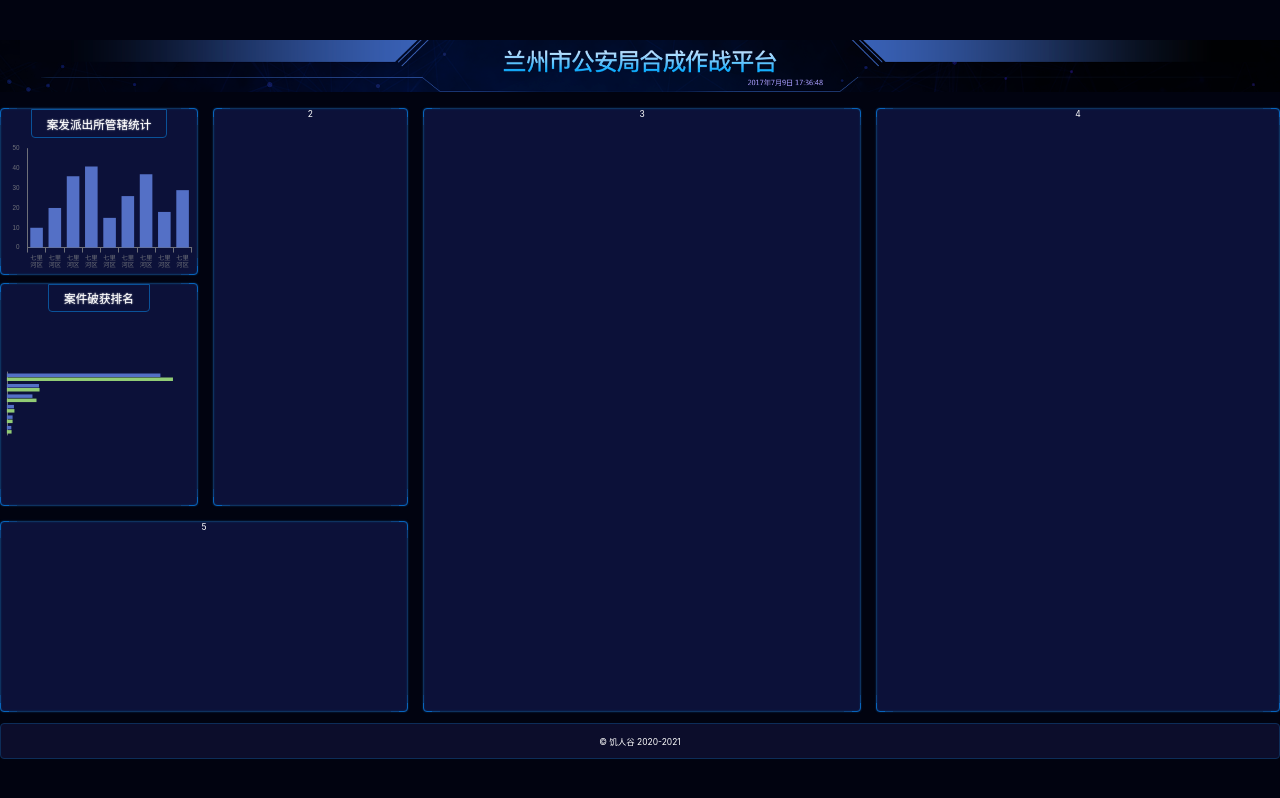
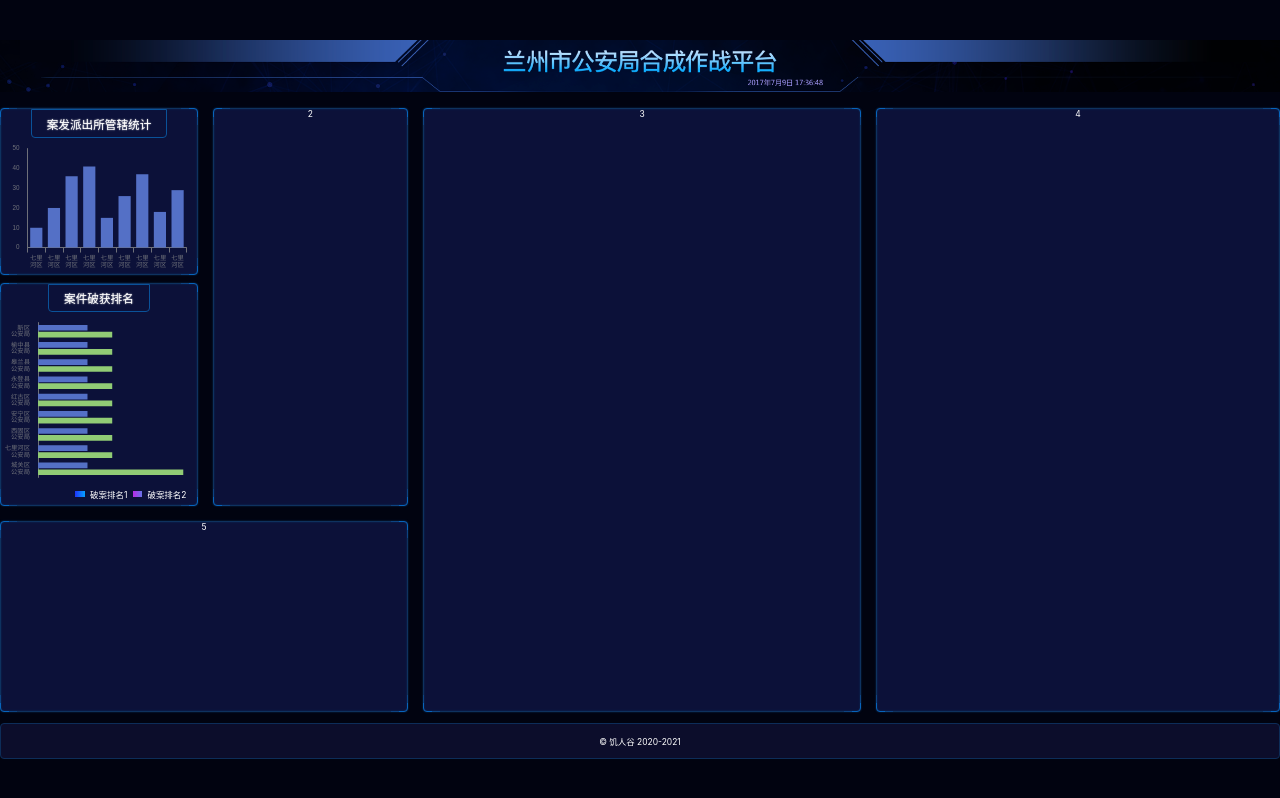
Before and after one commit to 15980904537/visualization, a React (Vite) app: page /#/ in a window 1280 px wide. Built offline with nearby package versions, Linux system fonts and the light colour scheme.

Commit message:
配置第二个柱形图

```diff
--- a/src/components/charts1.tsx
+++ b/src/components/charts1.tsx
@@ -1,7 +1,5 @@
 import React, { useRef, useEffect } from "react";
 import * as echarts from "echarts";
-import { px } from "../shared/px";
-import { baseEchartOptions } from "../shared/baseEchartOption";
 import { createEchartsOptions } from "../shared/createEchartsOption";
 export const Chart1: React.FunctionComponent = () => {
   const divRef = useRef(null);
@@ -24,7 +22,6 @@ export const Chart1: React.FunctionComponent = () => {
             "七里河区",
           ],
           axisLabel: {
-            fontSize: px(12),
             formatter(value) {
               if (value.length > 2) {
                 let array = value.split("");
@@ -41,9 +38,6 @@ export const Chart1: React.FunctionComponent = () => {
           splitLine: { show: false },
           axisLine: {
             show: true,
-          },
-          axisLabel: {
-            fontSize: px(12),
           },
         },
         series: [
--- a/src/components/charts2.tsx
+++ b/src/components/charts2.tsx
@@ -1,19 +1,30 @@
 import React, { useRef, useEffect } from "react";
 import * as echarts from "echarts";
+import { createEchartsOptions } from "../shared/createEchartsOption";
 import { px } from "../shared/px";
-import { createEchartsOptions } from "../shared/createEchartsOption";
 
 export const Chart2: React.FunctionComponent = () => {
   const divRef = useRef(null);
   useEffect(() => {
     var echart = echarts.init(divRef.current);
+    const newData = [
+      { name: "城关区公安局", 2011: 2, 2012: Math.random() * 10 },
+      { name: "七里河区公安局", 2011: 2, 2012: 3 },
+      { name: "西固区公安局", 2011: 2, 2012: 3 },
+      { name: "安宁区公安局", 2011: 2, 2012: 3 },
+      { name: "红古区公安局", 2011: 2, 2012: 3 },
+      { name: "永登县公安局", 2011: 2, 2012: 3 },
+      { name: "皋兰县公安局", 2011: 2, 2012: 3 },
+      { name: "榆中县公安局", 2011: 2, 2012: 3 },
+      { name: "新区公安局", 2011: 2, 2012: 3 },
+    ];
     echart.setOption(
       createEchartsOptions({
-        legend: {
-          data: ["破案排名1", "破案排名2"],
-        },
         grid: {
-          left: "3%",
+          top: px(20),
+          right: px(20),
+          left: px(70),
+          bottom: px(20),
         },
         xAxis: {
           type: "value",
@@ -27,18 +38,23 @@ export const Chart2: React.FunctionComponent = () => {
         yAxis: {
           type: "category",
           axisTick: { show: false },
-          data: ["巴西", "印尼", "美国", "印度", "中国", "世界人口(万)"],
+          data: newData.map((i) => i.name),
+          axisLabel: {
+            formatter(value) {
+              return value.replace("公安局", "\n公安局");
+            },
+          },
         },
         series: [
           {
-            name: "2011年",
+            name: "破案排名1",
             type: "bar",
-            data: [18203, 23489, 29034, 104970, 131744, 630230],
+            data: newData.map((i) => i[2011]),
           },
           {
-            name: "2012年",
+            name: "破案排名2",
             type: "bar",
-            data: [19325, 23438, 31000, 121594, 134141, 681807],
+            data: newData.map((i) => i[2012]),
           },
         ],
       })
@@ -49,6 +65,10 @@ export const Chart2: React.FunctionComponent = () => {
     <div className="border 破获排名">
       <h1>案件破获排名</h1>
       <div ref={divRef} className="chart1"></div>
+      <div className="legend">
+        <span className="first" /> 破案排名1
+        <span className="second" /> 破案排名2
+      </div>
     </div>
   );
 };
--- a/src/pages/home.scss
+++ b/src/pages/home.scss
@@ -68,6 +68,27 @@
         }
         .破获排名 {
             height: px(423);
+            .legend {
+                display: flex;
+                align-items: center;
+                justify-content: flex-end;
+                width: 100%;
+                padding: 0 px(20) px(10);
+                >.first,
+                >.second {
+                    display: inline-block;
+                    width: px(18);
+                    height: px(12);
+                    background: red;
+                    margin: 0 px(10);
+                }
+                .first {
+                    background: linear-gradient(90deg, #2034f9 0%, #04a1ff 100%);
+                }
+                .second {
+                    background: linear-gradient(90deg, #b92ae8 0%, #6773e7 100%);
+                }
+            }
         }
         .section1 {
             grid-area: box1;
--- a/src/shared/baseEchartOption.ts
+++ b/src/shared/baseEchartOption.ts
@@ -1,7 +1,7 @@
 import { px } from "./px";
 export const baseEchartOptions = {
   textStyle: {
-    fontSize: px(24),
+    fontSize: px(12),
   },
   axisTick: { show: false },
   axisLine: {
@@ -9,7 +9,7 @@ export const baseEchartOptions = {
   },
   grid: {
     top: px(20),
-    right: px(10),
+    right: px(20),
     left: px(50),
     bottom: px(50),
   },
```
